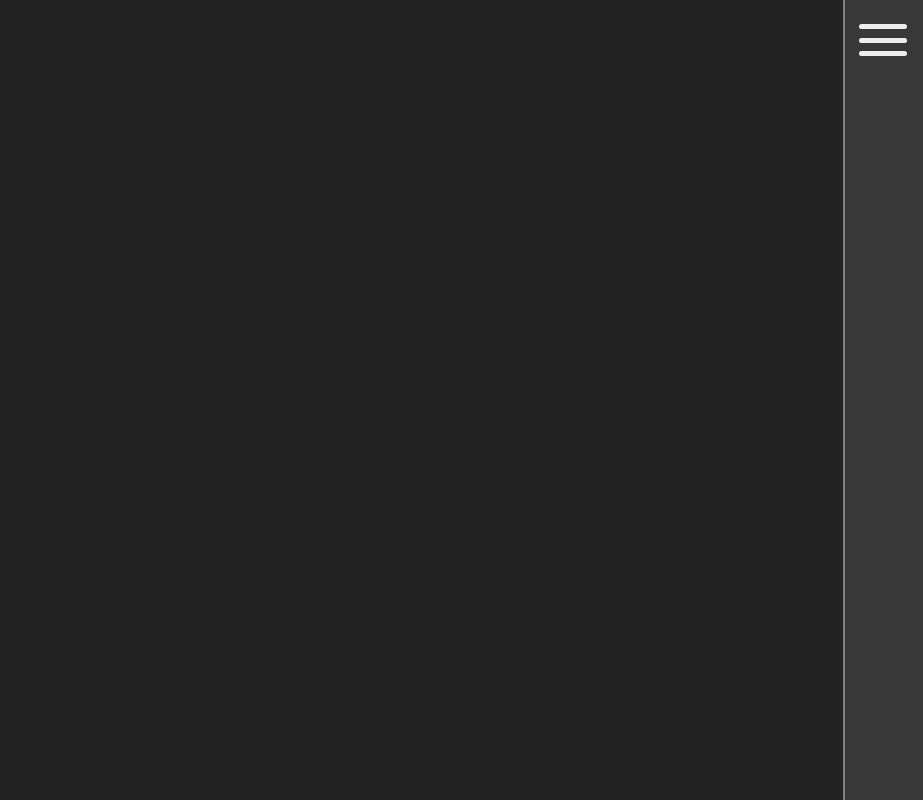
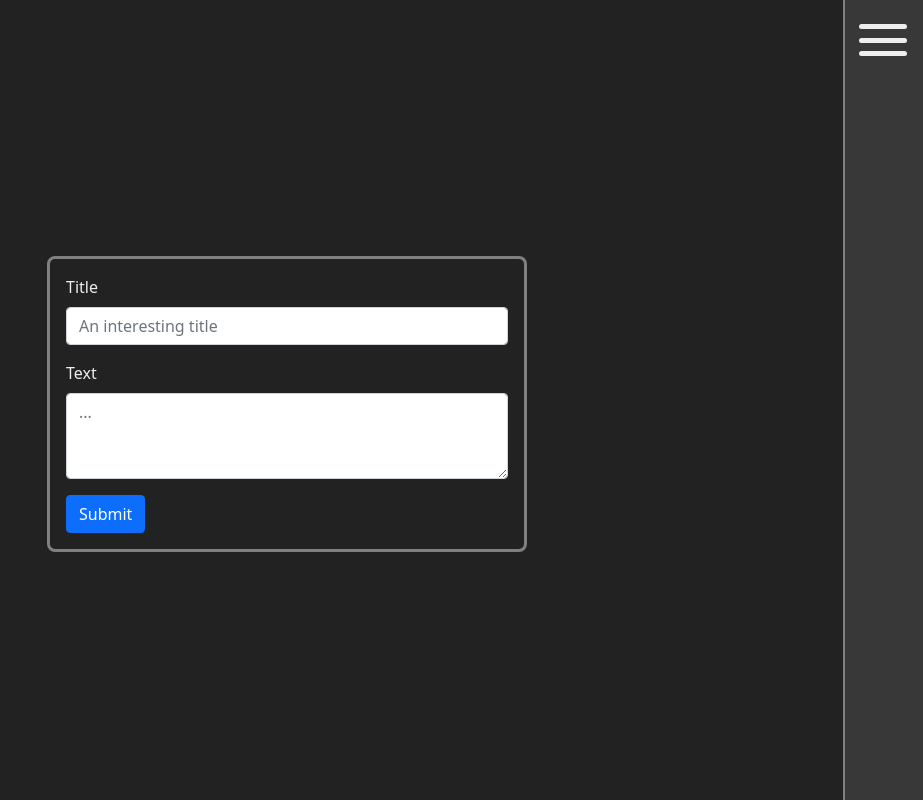
Before and after one commit to Guzzler829/final-project, a React (Create React App) app: page /post in a window 1280 px wide. Shown: the whole page, without its empty margins (357-1280 px from the left). Built offline with nearby package versions, Linux system fonts and the light colour scheme.

Commit message:
Fixed react-router-dom issues.

```diff
--- a/package.json
+++ b/package.json
@@ -10,7 +10,7 @@
     "react": "^18.2.0",
     "react-bootstrap": "^2.4.0",
     "react-dom": "^18.2.0",
-    "react-router-dom": "^6.3.0",
+    "react-router-dom": "^5.3.0",
     "react-scripts": "5.0.1",
     "web-vitals": "^2.1.4"
   },
--- a/src/App.css
+++ b/src/App.css
@@ -62,9 +62,15 @@ a:visited {
 }
 
 .input-field {
+  width: 480px;
+  height: auto;
+  position: absolute;
+  top: 50%;
+  left: 50%;
+  transform: translate(-50%, -50%);
   padding: 16px;
   margin: 4px;
-  border-radius: 4px;
+  border-radius: 8px;
   border: 3px solid gray;
 }
 
--- a/src/App.js
+++ b/src/App.js
@@ -1,17 +1,18 @@
 import {
-  BrowserRouter,
-  Routes,
+  BrowserRouter as Router,
   Route,
+  Switch,
+  useRouteMatch
 } from 'react-router-dom'
-import { lazy, Suspense } from 'react';
+import { Suspense } from 'react';
 
 import './App.css';
 import '../node_modules/bootstrap/dist/css/bootstrap.min.css'
 
-const Home = lazy(() => import('./components/home'));
-const InputField = lazy(() => import('./components/input-field'));
-const Sidebar = lazy(() => import('./components/sidebar'));
-const FourZeroFour = lazy(() => import('./components/404'));
+import Home from './components/home';
+import InputField from './components/input-field';
+import Sidebar from './components/sidebar';
+import NotFound from './components/404';
 
 export default function App() {
   return (
@@ -21,18 +22,21 @@ export default function App() {
         <div className='spinner-2'></div>
       </div>
     )}>
-      <Sidebar />
-      <BrowserRouter>
-        <Routes>
-          <Route path="/" component={<Home />}>
-            <Route path="/post" component={<InputField />}></Route>
-            <Route path="*" component={<FourZeroFour />}></Route>
+      <Router>
+        <Sidebar />
+        <Switch>
+          <Route path="/post">
+            <InputField />
           </Route>
-        </Routes>
-      </BrowserRouter>
+          <Route path="/">
+            <Home />
+          </Route>
+          <Route>
+            <NotFound />
+          </Route>
+        </Switch>
+      </Router>
     </Suspense>
-
-
   );
 }
 
--- a/src/components/404.js
+++ b/src/components/404.js
@@ -1,8 +1,8 @@
-export default function FourZeroFour () {
+export default function NotFound () {
     return (
         <div className="four-zero-four">
             <h1>404: Not Found</h1>
-            <p>Looks like we couldn't find that post.</p>
+            <p>Looks like we couldn't find that page.</p>
         </div>
     );
 }
--- a/src/components/sidebar.js
+++ b/src/components/sidebar.js
@@ -3,8 +3,7 @@ import Table from 'react-bootstrap/Table'
 
 import {
     BrowserRouter,
-    NavLink,
-    Outlet
+    Link
 } from 'react-router-dom'
 
 export default function Sidebar() {
@@ -17,7 +16,6 @@ export default function Sidebar() {
     };
 
     return (
-        <BrowserRouter>
         <div className={`sidebar ${state}`}>
             <div className='hamburger-bg'></div>
             <div onClick={handleToggle} className={`hamburger double-v ${state}`}>
@@ -34,42 +32,40 @@ export default function Sidebar() {
                 <thead>
                     <tr>
                         <th>
-                                <NavLink to="/user" className='sidebar-link'>Username</NavLink>
+                            <Link to="/user" className='sidebar-link'>Username</Link>
                         </th>
                     </tr>
                 </thead>
                 <tbody>
                     <tr>
                         <td>
-                                <NavLink to="/user" className='sidebar-link'>Profile</NavLink>
+                            <Link to="/user" className='sidebar-link'>Profile</Link>
                         </td>
                     </tr>
                     <tr>
                         <td>
-                                <NavLink to="/" className='sidebar-link'>Home</NavLink>
+                            <Link to="/" className='sidebar-link'>Home</Link>
                         </td>
                     </tr>
                     <tr>
                         <td>
-                                <NavLink to="/post" className='sidebar-link'>Create Post</NavLink>
+                            <Link to="/post" className='sidebar-link'>Create Post</Link>
                         </td>
                     </tr>
                     <tr>
                         <td>
-                                <NavLink to="/saved" className='sidebar-link'>Saved Posts</NavLink>
+                            <Link to="/saved" className='sidebar-link'>Saved Posts</Link>
                         </td>
                     </tr>
                     <tr>
                         <td>
-                                <NavLink to="/settings" className='sidebar-link'>Settings</NavLink>
+                            <Link to="/settings" className='sidebar-link'>Settings</Link>
                         </td>
                     </tr>
                 </tbody>
             </Table>
-                <Outlet />
             </div>
         </div>
-        </BrowserRouter>
     );
 
 }
--- a/src/index.js
+++ b/src/index.js
@@ -6,9 +6,7 @@ import reportWebVitals from './reportWebVitals';
 
 const root = ReactDOM.createRoot(document.getElementById('root'));
 root.render(
-  <React.StrictMode>
-    <App />
-  </React.StrictMode>
+  <App />
 );
 
 // If you want to start measuring performance in your app, pass a function
```
Also changed, not shown: 1 other file (tests, documents, lock files or other folders). Lines whose indentation alone changed are shown as unchanged.
